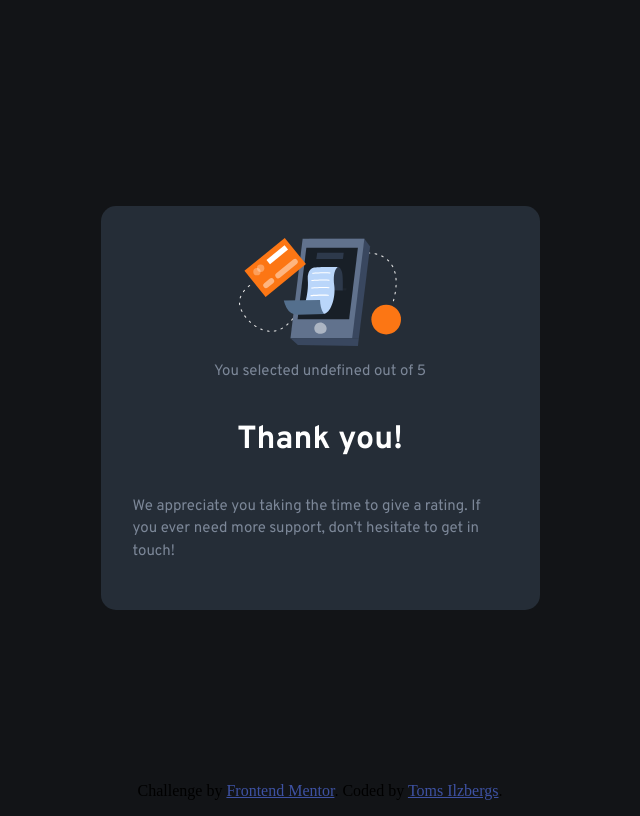
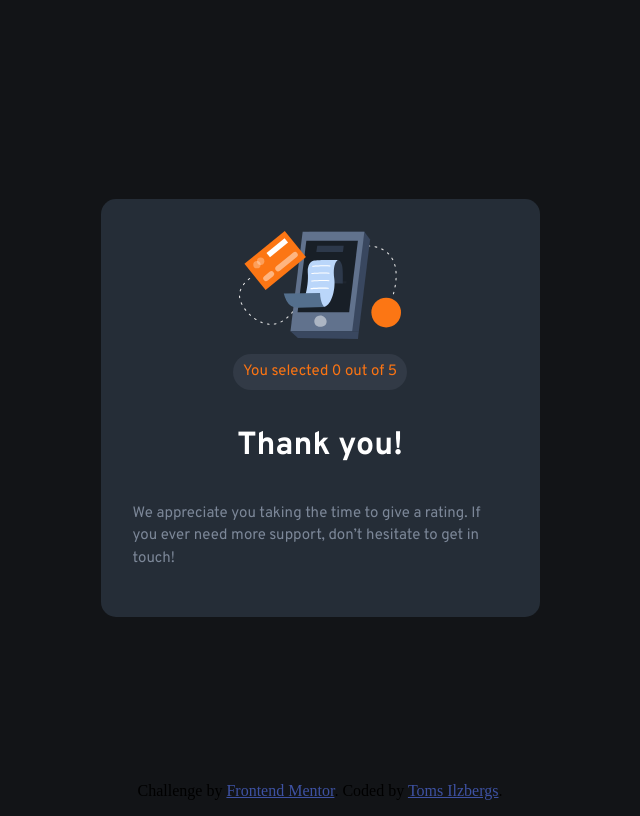
Before and after one commit to ilzbergs/interactive-rating, a plain HTML site: page index.html in a window 1280 px wide. Both pictures are taken after a click on the button "SUBMIT". Shown: the whole page, without its empty margins (320-960 px from the left). Drawn offline with Linux system fonts and the light colour scheme.

```diff
--- a/index.html
+++ b/index.html
@@ -45,7 +45,7 @@
 
   <div class="container" id="second-stage">
     <img src="./images/illustration-thank-you.svg" alt="">
-    <p class="description"><span id="selected"></span></p>
+    <p class="description second-stage"><span id="selected"></span></p>
     <h1> Thank you!</h1>
     <p class="description">We appreciate you taking the time to give a rating. If you ever need more support,
       don’t hesitate to get in touch!</p>
--- a/index.js
+++ b/index.js
@@ -13,5 +13,5 @@
 function submit() {
     secondStage.style.display="flex";
     firstStage.style.display="none";
-    document.getElementById("selected").innerHTML = `You selected ${selectedRate} out of 5`;
+    document.getElementById("selected").innerHTML = `You selected ${selectedRate || 0} out of 5`;
 }
--- a/style.css
+++ b/style.css
@@ -120,6 +120,20 @@
     align-items: center;
 }
 
+#selected {
+    color: var(--orange);
+}
+
+.second-stage {
+    background-color: #323a46;
+    height: 1rem;
+    width: fit-content;
+    padding: 10px;
+    border-radius: 30px;
+    display: flex;
+    align-items: center;
+}
+
 footer {
     position: absolute;
     bottom: 0;
```
